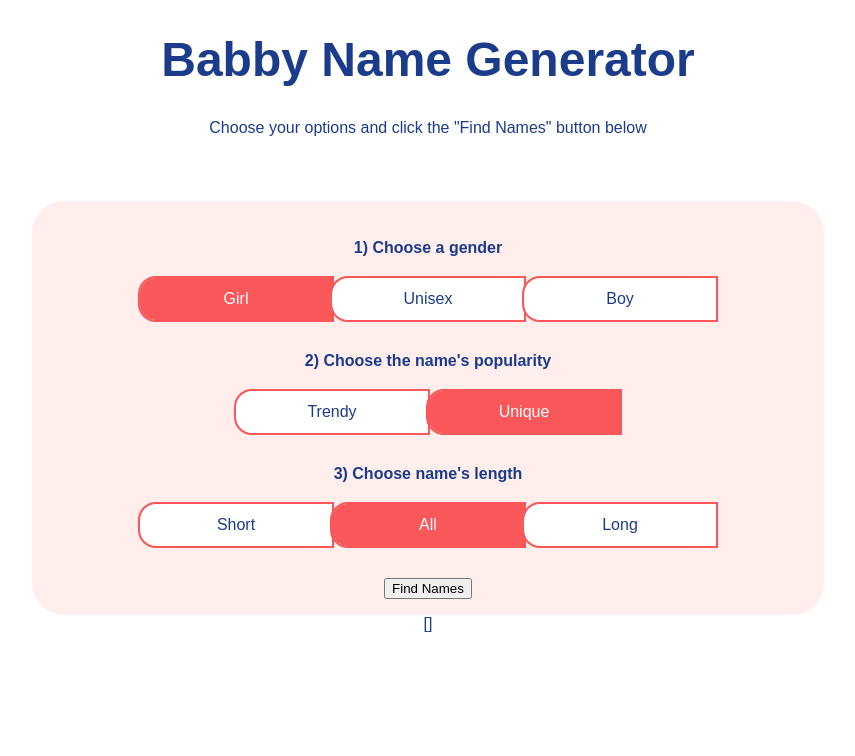
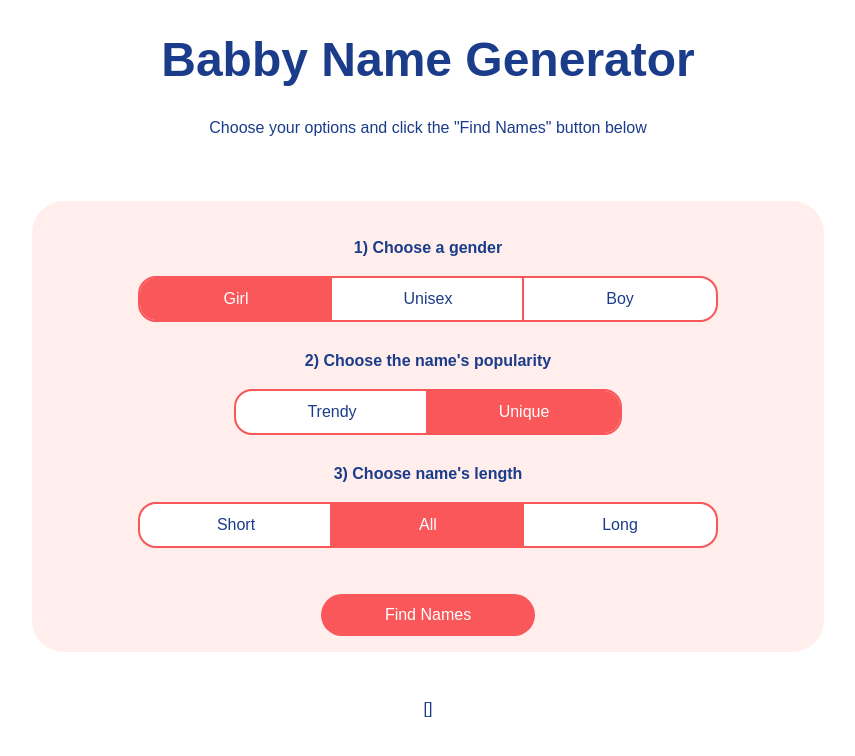
Before and after one commit to floormodelcitizen/babby-name-gen, a Nuxt app: page / in a window 1280 px wide. Shown: the top 756 px of the page, without its empty margins (212-1067 px from the left). Built offline with nearby package versions, Linux system fonts and the light colour scheme.

Commit message:
Computing class names Fixes #15

```diff
--- a/app.vue
+++ b/app.vue
@@ -62,7 +62,7 @@
       </button>
     </div>
     <div class="cards-container">
-      <div v-for="name in selectedNames" :key="name" class="card">
+      <div v-for="(name, index) in selectedNames" :key="name" class="card">
         <h4>{{ name }}</h4>
         <p>x</p>
       </div>
@@ -93,4 +93,40 @@
     margin-top: 4rem;
     position: relative;
   }
+
+  .btn-primary {
+    background-color: rgb(249, 87, 89);
+    color: white;
+    border-radius: 6.5rem;
+    border: none;
+    padding: 0.75rem 4rem;
+    font-size: 1rem;
+    margin-top: 1rem;
+    cursor: pointer;
+  }
+
+  .cards-container {
+    display: flex;
+    margin-top: 3rem;
+    flex-wrap: wrap;
+  }
+
+  .card {
+    background-color: rgb(27, 60, 138);
+    width: 28%;
+    color: white;
+    border-radius: 1rem;
+    padding: 0.1rem;
+    margin-right: 0.5rem;
+    margin-bottom: 1rem;
+    position: relative;
+  }
+
+  .card p {
+    position: absolute;
+    top: -25%;
+    left: 92.5%;
+    cursor: pointer;
+    color: rgba(255, 255, 255, 0.178);
+  }
 </style>
--- a/components/Option.vue
+++ b/components/Option.vue
@@ -15,6 +15,19 @@
   }
 
   const props = defineProps<OptionProps>();
+
+  const computeButtonClasses = (value, index) => {
+    const classNames = [];
+
+    if (props.options[props.option.category] === value) {
+      classNames.push("option-active");
+    }
+
+    if (index === 0) classNames.push("option-left");
+    if (index === props.option.buttons.length - 1)
+      classNames.push("option-right");
+    return classNames.join(" ");
+  };
 </script>
 
 <template>
@@ -22,10 +35,10 @@
     <h4>{{ option.title }}</h4>
     <div class="option-buttons">
       <button
-        v-for="value in option.buttons"
+        v-for="(value, index) in option.buttons"
         :key="value"
-        class="option option-left"
-        :class="options[option.category] === value && 'option-active'"
+        class="option"
+        :class="computeButtonClasses(value, index)"
         @click="options[option.category] = value"
       >
         {{ value }}
@@ -63,40 +76,4 @@
     background-color: rgb(249, 87, 89);
     color: white;
   }
-
-  .btn-primary {
-    background-color: rgb(249, 87, 89);
-    color: white;
-    border-radius: 6.5rem;
-    border: none;
-    padding: 0.75rem 4rem;
-    font-size: 1rem;
-    margin-top: 1rem;
-    cursor: pointer;
-  }
-
-  .cards-container {
-    display: flex;
-    margin-top: 3rem;
-    flex-wrap: wrap;
-  }
-
-  .card {
-    background-color: rgb(27, 60, 138);
-    width: 28%;
-    color: white;
-    border-radius: 1rem;
-    padding: 0.1rem;
-    margin-right: 0.5rem;
-    margin-bottom: 1rem;
-    position: relative;
-  }
-
-  .card p {
-    position: absolute;
-    top: -25%;
-    left: 92.5%;
-    cursor: pointer;
-    color: rgba(255, 255, 255, 0.178);
-  }
 </style>
```
